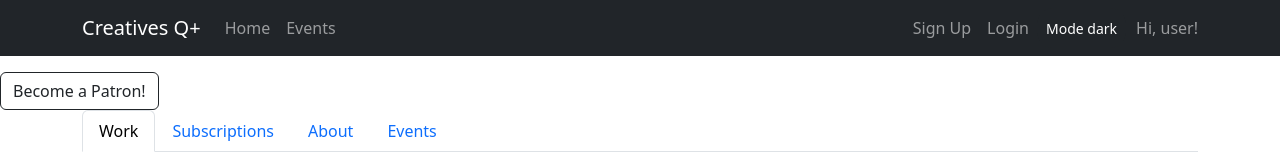
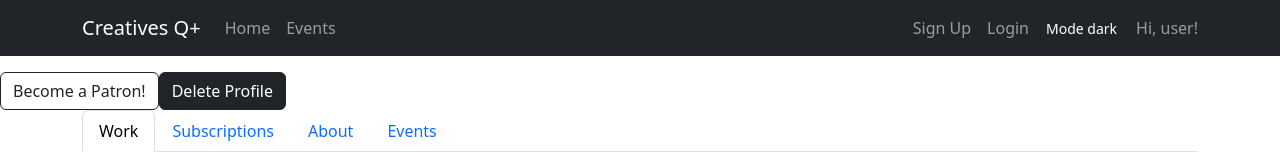
Before and after one commit to samuelemarino04/Q-support-client, a React (Vite) app: page /creative/1 in a window 1280 px wide. Shown: the top 162 px of the page. Built offline with nearby package versions, Linux system fonts and the light colour scheme; no server answers.

Commit message:
boton delete

```diff
--- a/src/pages/CreativeProfile/CreativeProfile.jsx
+++ b/src/pages/CreativeProfile/CreativeProfile.jsx
@@ -2,7 +2,7 @@ import { Button, Container, Form } from 'react-bootstrap'
 import Tab from 'react-bootstrap/Tab';
 import Tabs from 'react-bootstrap/Tabs';
 import { useParams, Link } from "react-router-dom"
-import { useEffect, useState, useContext, AuthContext } from 'react';
+import { useEffect, useState, useContext } from 'react';
 import userService from '../../services/user.services';
 import Loader from "../../components/Loader/Loader"
 import uploadServices from '../../services/upload.services';
@@ -10,6 +10,8 @@ import eventsService from '../../services/events.services';
 import SubscriptionsPage from '../SubscriptionsPage/SubscriptionsPage'
 import CreativeEvents from '../../components/CreativeEvents/CreativeEvents';
 import CreativeEventsPage from '../CreativeEventsPage/CreativeEventsPage';
+import { useNavigate } from 'react-router-dom';
+import { AuthContext } from '../../contexts/auth.context'
 
 
 const CreativeProfile = ({ owner_id }) => {
@@ -18,8 +20,9 @@ const CreativeProfile = ({ owner_id }) => {
 
     const [creative, setCreative] = useState({})
 
-    // const { loggedUser, logout } = useContext(AuthContext)
+    const navigate = useNavigate()
 
+    const { loggedUser, logout } = useContext(AuthContext)
 
 
 
@@ -83,17 +86,17 @@ const CreativeProfile = ({ owner_id }) => {
             .catch(err => console.log(err))
     }
 
+    const handleDeleteUser = () => {
 
-    // const handleDeleteUser = () => {
+        userService
+            .deleteUser(user_id)
+            .then(() => {
+                logout()
+                navigate('/')
+            })
+            .catch(err => console.log(err))
+    }
 
-    //     userService
-    //         .deleteUser(user_id)
-    //         .then(() => logout)
-    //         .catch(err => {
-    //             console.log(err);
-    //             setIsLoading(false);
-    //         })
-    // }
     return (
         !creative ?
             <Loader />
@@ -101,6 +104,7 @@ const CreativeProfile = ({ owner_id }) => {
             <>
                 <Link className={'btn btn-outline-dark nodeco'} to={`/getSubscriptionsByOwner/${user_id}`}>Become a Patron!</Link>
 
+                <Button variant="dark" onClick={handleDeleteUser}>Delete Profile</Button>
                 <Container>
 
                     <Tabs
--- a/src/pages/UserProfile/UserProfile.jsx
+++ b/src/pages/UserProfile/UserProfile.jsx
@@ -1,18 +1,18 @@
 import { Container, Row, Col, Button } from "react-bootstrap";
 import { useParams } from "react-router-dom"
-import { useEffect, useState } from 'react';
+import { useEffect, useState, useContext } from 'react';
 import userService from '../../services/user.services';
 import Loader from "../../components/Loader/Loader"
 import { useNavigate } from "react-router-dom";
-
+import { AuthContext } from '../../contexts/auth.context'
 
 
 const UserProfile = () => {
 
     const { user_id } = useParams()
     const [user, setUser] = useState({})
-    // const [isLoading, setIsLoading] = useState(true);
-    // const navigate = useNavigate()
+    const navigate = useNavigate()
+    const { loggedUser, logout } = useContext(AuthContext)
 
     useEffect(() => {
         loadUserDetails()
@@ -29,20 +29,18 @@ const UserProfile = () => {
                 console.log(err);
 
             })
+    }
 
+    const handleDeleteUser = () => {
 
-        // const handleDeleteUser = () => {
-
-        //     userService
-        //         .deleteUser(user_id)
-        //         .then(() => navigate('/'))
-        //         .catch(err => {
-        //             console.log(err)
-        //             setIsLoading(false)
-        //         })
-        // }
-
-
+        userService
+            .deleteUser(user_id)
+            .then(() => {
+                logout()
+                navigate('/')
+            })
+            .catch(err => console.log(err))
+    }
 
 
     return (
@@ -51,7 +49,7 @@ const UserProfile = () => {
             :
             <>
                 <Container>
-
+                    <Button variant="dark" onClick={handleDeleteUser}>Delete Profile</Button>
                     <h1 className="mb-4">Welcome to your profile, {user.username}</h1>
                     <p>Pronouns: {user.pronouns}</p>
                     <Button variant="dark" onClick={handleDeleteUser}>Delete profile</Button>
@@ -67,7 +65,7 @@ const UserProfile = () => {
                 </Container >
             </>
     )
-    }
+
 }
 
 export default UserProfile
--- a/src/services/auth.services.js
+++ b/src/services/auth.services.js
@@ -21,6 +21,7 @@ class AuthService {
     }
 
     signup(userData) {
+        console.log('userData desde servicio de auth', userData)
         return this.api.post('/signup', userData)
     }
 
--- a/src/services/user.services.js
+++ b/src/services/user.services.js
@@ -30,10 +30,10 @@ class UserService {
         return this.api.post(`/saveUser`, userData)
     }
 
-    // deleteUser(user_id) {
-    //     console.log("este es el user id", user_id)
-    //     return this.api.delete(`/deleteUser/${user_id}`)
-    // }
+    deleteUser(user_id) {
+        //     console.log("este es el user id", user_id)
+        return this.api.delete(`/deleteUser/${user_id}`)
+    }
 
     // editProfile(user_id, user) {
     //     return this.api.put(`/${user_id}/editProfile`, user)
```
Lines whose indentation alone changed are shown as unchanged.
